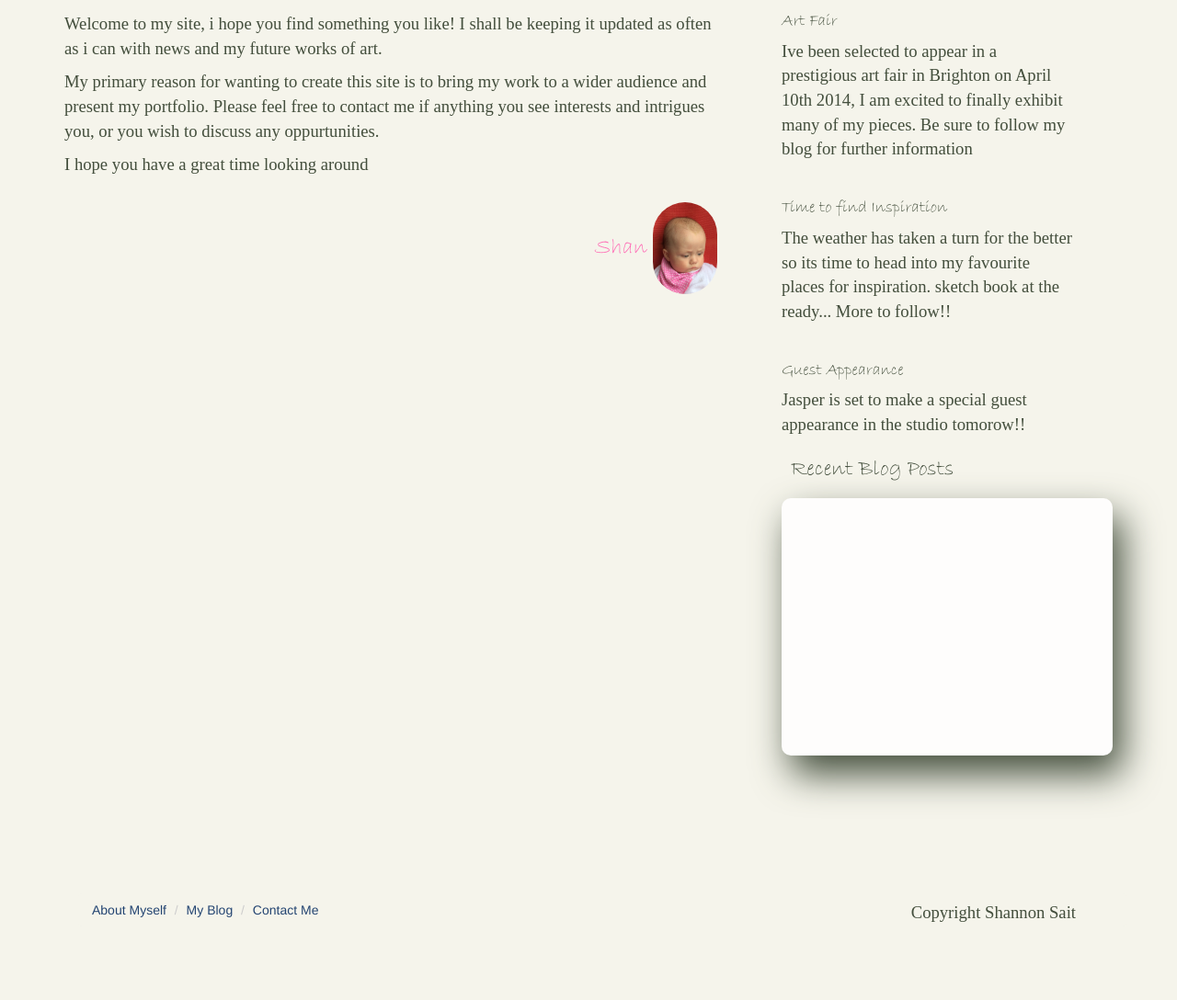
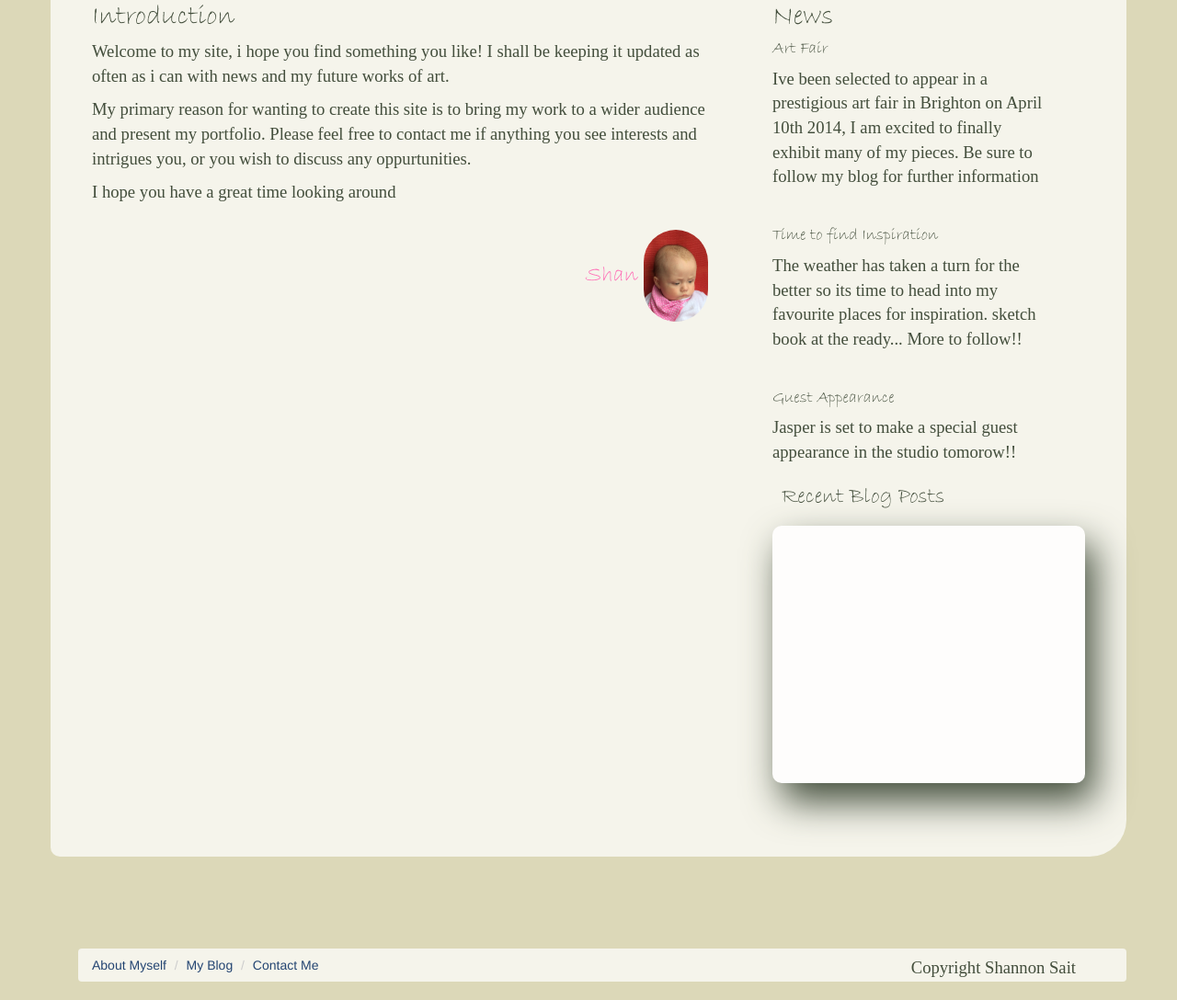
Before and after one commit to cbolt32/Gallery-2, a PHP site: page /home.php in a window 1280 px wide. Shown: the part 540-1628 px from the top of the page at 92% size. Before the commit the page ends 1543 px from the top, so only its background shows below. Run offline with PHP 8.4, Linux system fonts and the light colour scheme; data that the repository does not hold is empty.

Commit message:
Almost complete

```diff
--- a/Contact.php
+++ b/Contact.php
@@ -19,7 +19,7 @@
 </head>
 <body id="ContactMe">
 <section class="container">
-    <div class="content row">
+    <div class="content row" id="contactContent">
         <?php include "_/components/php/header.php"; ?>
         <?php include "_/components/php/snipet-carousel.php"; ?>
         <section class="main col col-lg-8">
--- a/_/Components/less/print.less
+++ b/_/Components/less/print.less
@@ -1,7 +1,7 @@
 //
 // Basic print styles
 // --------------------------------------------------
-// Source: https://github.com/h5bp/html5-boilerplate/blob/master/css/main.css
+// Source: https://github.com/h5bp/html5-boilerplate/blob/master/css/homeContent.css
 
 @media print {
 
--- a/_/css/myStyles.css
+++ b/_/css/myStyles.css
@@ -384,6 +384,7 @@ p.info {
 }
 .landingButton {
   background: rgba(255, 255, 255, 0.6);
+  margin-top: 30px;
 }
 .landingButton a {
   color: #434e3c;
@@ -409,10 +410,6 @@ p.info {
 }
 ul.landingTitles {
   list-style-type: none;
-}
-.landingHeader {
-  color: #000000;
-  text-align: center;
 }
 h3.landingWords {
   color: white !important;
@@ -542,12 +539,19 @@ h6 {
   color: #434e3c;
   font-family: bradley_hand_itc_ttregular;
 }
-#home,
-#main {
+#homeContent,
+#aboutContent,
+#galleryContent,
+#contactContent {
+  padding: 30px 30px 30px 30px;
+  border-radius: 40px 10px 40px 10px;
   background: #f5f4eb;
 }
-body {
-  background: #f5f4eb;
+body#Home,
+body#gallery,
+body#about,
+body#ContactMe {
+  background: #dcd8b8;
   margin-top: 30px;
 }
 p {
@@ -604,7 +608,8 @@ div.carousel-caption > h2 {
   border-radius: 10px;
   margin-top: 10px;
 }
-.carousel-indicators {
+.right.carousel-control,
+.left.carousel-control {
   border-radius: 10px;
 }
 /*------Blog Posts Article Styling------------*/
--- a/about.php
+++ b/about.php
@@ -18,7 +18,7 @@
 </head>
 <body id="about">
 <section class="container">
-    <div class="content row">
+    <div class="content row" id="aboutContent">
         <?php include "_/components/php/header.php"; ?>
         <section class="main col col-lg-8">
             <?php include "_/components/php/article-biog.php"; ?>
--- a/home.php
+++ b/home.php
@@ -20,7 +20,7 @@
 </head>
 <body id="Home">
 <section class="container">
-    <div class="content row" id="main">
+    <div class="content row" id="homeContent">
         <?php include "_/components/php/header.php"; ?>
         <?php include "_/components/php/snippet-carousel.php"; ?>
         <section class="main col col-lg-8">
--- a/index.php
+++ b/index.php
@@ -19,7 +19,6 @@
 <body id="landingPage">
 
 <?php include "_/components/php/article-landingPage.php"; ?>
-<p>Hello World</p>
 
 </body>
 <!--</section>-->
--- a/thankYou.php
+++ b/thankYou.php
@@ -27,7 +27,7 @@
 </head>
 <body id="Home">
 <section class="container">
-    <div class="content row" id="main">
+    <div class="content row" id="homeContent">
         <section class="main col col-lg-8">
             <h1>Thank You <?php echo $_POST['myName']; ?> for submitting you form</br>
                 You will receive a confirmation email at <?php echo $_POST['myEmail']; ?></br>
```
Also changed, not shown: _/Components/less/_myStyles.less (+11 -11 lines), _/Components/php/article-gallery.php (+0 -47 lines), _/Components/php/article-landingPage.php (+6 -6 lines), gallery.php (+4 -3 lines), _/Components/js/jquery.js, codekit-config.json, 1 other file.
